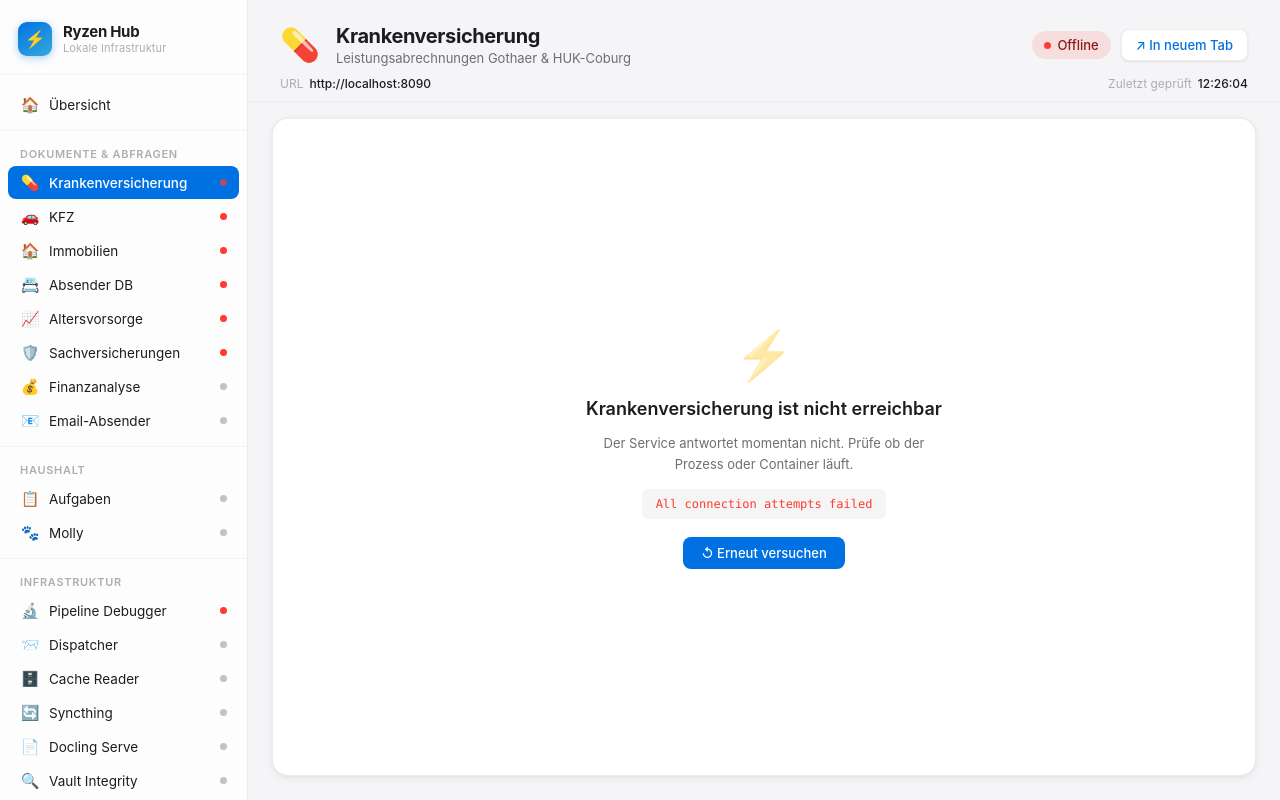
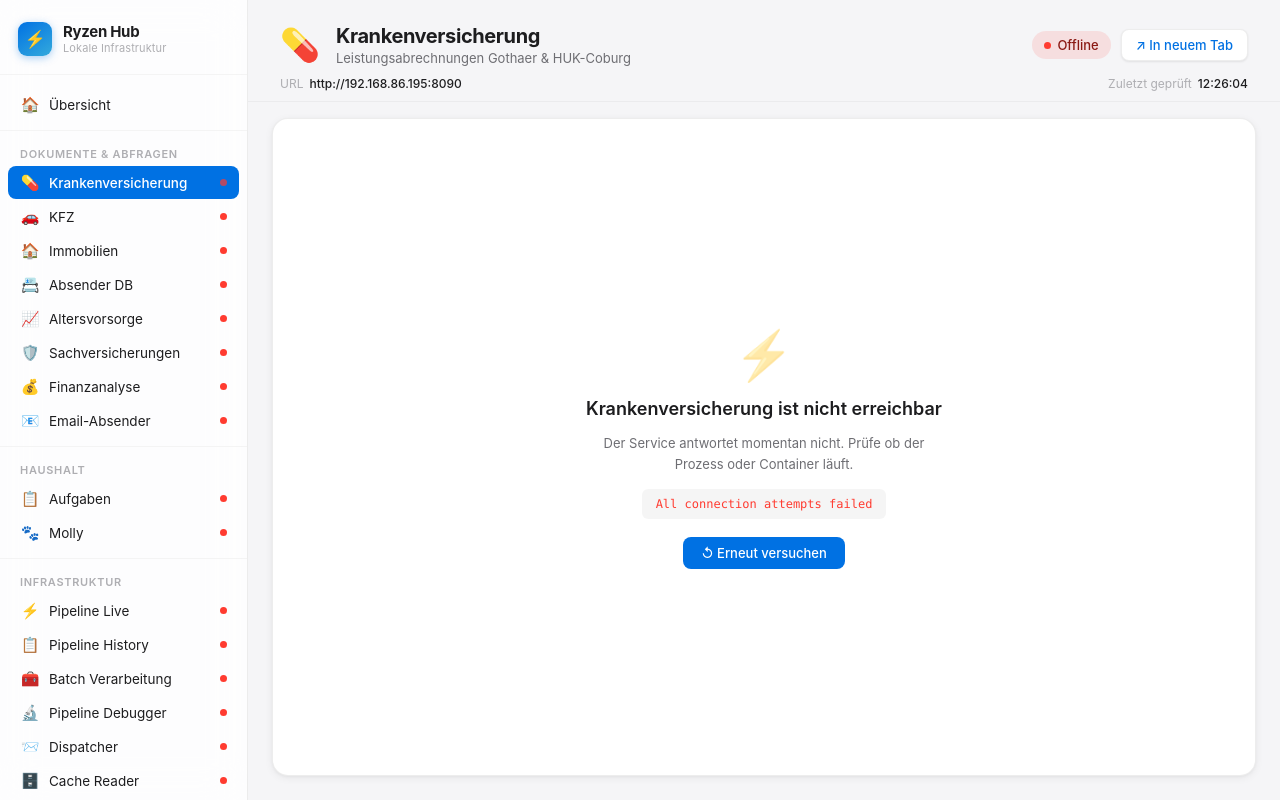
Before and after one commit to reinhard888ByDesign/ryzen-hub, a FastAPI app: page /service/kv in a window 1280 px wide. Run offline with FastAPI, Linux system fonts and the light colour scheme; data that the repository does not hold is empty.

Commit message:
Hub: localhost → 192.168.86.195, neue Services, Molly-Port 8081
- Alle Service-URLs von localhost auf statische IP umgestellt
- Neue Services: Pipeline Live, Pipeline History, Batch Verarbeitung
- Open WebUI: iframe deaktiviert (direkter Link)
- Molly: Port 8080 → 8081 (Open WebUI belegt 8080)
- Karten & Service-Page öffnen direkt (target=_blank statt iframe)
- Mobile-Erkennung vereinfacht

Co-Authored-By: Claude <noreply@anthropic.com>

```diff
--- a/app.py
+++ b/app.py
@@ -14,6 +14,7 @@ from urllib.parse import urljoin
 import re
 
 SKILLS = Path("/home/reinhard/.claude/skills")
+RYZEN_IP = "192.168.86.195"
 
 
 def is_mobile_device(user_agent: str) -> bool:
@@ -46,7 +47,7 @@ class Service:
 
 REGISTRY: list[Service] = [
     Service(
-        id="kv", name="Krankenversicherung", url="http://localhost:8090",
+        id="kv", name="Krankenversicherung", url="http://192.168.86.195:8090",
         category="Dokumente & Abfragen", icon="💊",
         description="Leistungsabrechnungen Gothaer & HUK-Coburg",
         db_path=str(SKILLS / "leistungsabrechnung/kk_leistungen.db"),
@@ -54,7 +55,7 @@ REGISTRY: list[Service] = [
         db_label="Abrechnungen",
     ),
     Service(
-        id="kfz", name="KFZ", url="http://localhost:8094",
+        id="kfz", name="KFZ", url="http://192.168.86.195:8094",
         category="Dokumente & Abfragen", icon="🚗",
         description="Fahrzeuge, Versicherungen & Schäden",
         db_path=str(SKILLS / "kfz/kfz.db"),
@@ -62,7 +63,7 @@ REGISTRY: list[Service] = [
         db_label="Fahrzeuge",
     ),
     Service(
-        id="immobilien", name="Immobilien", url="http://localhost:8091",
+        id="immobilien", name="Immobilien", url="http://192.168.86.195:8091",
         category="Dokumente & Abfragen", icon="🏠",
         description="Eigene und vermietete Objekte",
         db_path=str(SKILLS / "immobilien/immobilien.db"),
@@ -70,19 +71,37 @@ REGISTRY: list[Service] = [
         db_label="Aktive Objekte",
     ),
     Service(
-        id="absender", name="Absender DB", url="http://localhost:8765",
+        id="absender", name="Absender DB", url="http://192.168.86.195:8765",
         category="Dokumente & Abfragen", icon="📇",
         description="Absender-Konfiguration: Kategorie & Adressat-Zuordnung",
         iframe_path="/absender",
     ),
     Service(
-        id="pipeline-debug", name="Pipeline Debugger", url="http://localhost:8765",
+        id="pipeline", name="Pipeline Live", url="http://192.168.86.195:8765/pipeline",
+        category="Infrastruktur", icon="⚡",
+        description="Live-Ansicht: Dokument-Verarbeitung in Echtzeit",
+        iframe_path="",
+    ),
+    Service(
+        id="pipeline-history", name="Pipeline History", url="http://192.168.86.195:8765/pipeline/history",
+        category="Infrastruktur", icon="📋",
+        description="Letzte 50 Verarbeitungen: Zeit, Kategorie, Status",
+        iframe_path="",
+    ),
+    Service(
+        id="batch", name="Batch Verarbeitung", url="http://192.168.86.195:8765/batch",
+        category="Infrastruktur", icon="🧰",
+        description="Batch-Rescan: PDFs neu OCR-scannen & klassifizieren",
+        iframe_path="",
+    ),
+    Service(
+        id="pipeline-debug", name="Pipeline Debugger", url="http://192.168.86.195:8765",
         category="Infrastruktur", icon="🔬",
         description="PDF-Upload: Pipeline simulieren, Override-Kaskade prüfen",
         iframe_path="/pipeline-debug",
     ),
     Service(
-        id="altersvorsorge", name="Altersvorsorge", url="http://localhost:8092",
+        id="altersvorsorge", name="Altersvorsorge", url="http://192.168.86.195:8092",
         category="Dokumente & Abfragen", icon="📈",
         description="Standmitteilungen & Rentenverträge",
         db_path=str(SKILLS / "altersvorsorge/altersvorsorge.db"),
@@ -90,7 +109,7 @@ REGISTRY: list[Service] = [
         db_label="Aktive Verträge",
     ),
     Service(
-        id="sachversicherungen", name="Sachversicherungen", url="http://localhost:8093",
+        id="sachversicherungen", name="Sachversicherungen", url="http://192.168.86.195:8093",
         category="Dokumente & Abfragen", icon="🛡️",
         description="Hausrat, Haftpflicht, Wohngebäude, Rechtsschutz",
         db_path=str(SKILLS / "sachversicherungen/sachversicherungen.db"),
@@ -98,7 +117,7 @@ REGISTRY: list[Service] = [
         db_label="Aktive Verträge",
     ),
     Service(
-        id="finanzanalyse", name="Finanzanalyse", url="http://localhost:8097",
+        id="finanzanalyse", name="Finanzanalyse", url="http://192.168.86.195:8097",
         category="Dokumente & Abfragen", icon="💰",
         description="Finanzanalyse — Transaktionen aus CSV-Import",
         health_path="/api/summary.json",
@@ -107,7 +126,7 @@ REGISTRY: list[Service] = [
         db_label="Netto-Saldo",
     ),
     Service(
-        id="aufgaben", name="Aufgaben", url="http://localhost:8096",
+        id="aufgaben", name="Aufgaben", url="http://192.168.86.195:8096",
         category="Haushalt", icon="📋",
         description="Aufgaben-Verwaltung — Anlegen, Bearbeiten, Erledigen",
         db_path="/home/reinhard/aufgaben/aufgaben.db",
@@ -115,47 +134,48 @@ REGISTRY: list[Service] = [
         db_label="Offen",
     ),
     Service(
-        id="molly", name="Molly", url="http://localhost:8080",
+        id="molly", name="Molly", url="http://192.168.86.195:8081",
         category="Haushalt", icon="🐾",
         description="Medikationsplan — Arthrose & Ohrentzündung, Librela-Tracking",
     ),
     Service(
-        id="wilson-senders", name="Email-Absender", url="http://localhost:8771",
+        id="wilson-senders", name="Email-Absender", url="http://192.168.86.195:8771",
         category="Dokumente & Abfragen", icon="📧",
         description="Wilson Email-Absenderverwaltung & Kontaktdatenbank",
     ),
     Service(
-        id="dispatcher", name="Dispatcher", url="http://localhost:8765",
+        id="dispatcher", name="Dispatcher", url="http://192.168.86.195:8765",
         category="Infrastruktur", icon="📨",
         description="Dokument-Dispatcher & Klassifikations-Pipeline",
         health_path="/api/health",
     ),
     Service(
-        id="cache-reader", name="Cache Reader", url="http://localhost:8501",
+        id="cache-reader", name="Cache Reader", url="http://192.168.86.195:8501",
         category="Infrastruktur", icon="🗄️",
         description="Docling Workflow Cache-Viewer",
         health_path="/health",
     ),
     Service(
-        id="syncthing", name="Syncthing", url="http://localhost:8384",
+        id="syncthing", name="Syncthing", url="http://192.168.86.195:8384",
         category="Infrastruktur", icon="🔄",
         description="Datei-Synchronisation",
         health_path="/rest/noauth/health",
     ),
     Service(
-        id="docling", name="Docling Serve", url="http://localhost:5001",
+        id="docling", name="Docling Serve", url="http://192.168.86.195:5001",
         category="Infrastruktur", icon="📄",
         description="PDF-Konvertierungs-API",
         health_path="/health",
         iframe_path="/docs",
     ),
     Service(
-        id="open-webui", name="Open WebUI", url="http://localhost:3000",
+        id="open-webui", name="Open WebUI", url="http://192.168.86.195:3000",
         category="KI", icon="🤖",
         description="LLM-Chat-Interface (Ollama / Claude)",
+        iframe_path="",
     ),
     Service(
-        id="ollama", name="Ollama", url="http://localhost:11434",
+        id="ollama", name="Ollama", url="http://192.168.86.195:11434",
         category="KI", icon="🧠",
         description="Lokale LLM-Inference (ROCm / AMD)",
         health_path="/api/tags",
@@ -167,7 +187,7 @@ REGISTRY: list[Service] = [
         health_path="/health",
     ),
     Service(
-        id="vault-integrity", name="Vault Integrity", url="http://localhost:8099",
+        id="vault-integrity", name="Vault Integrity", url="http://192.168.86.195:8099",
         category="Infrastruktur", icon="🔍",
         description="Vault-Integritäts-Check — 6 Phasen: Duplikate, Links, Frontmatter, Kategorien, App-Routing, Inbox",
         health_path="/api/status",
--- a/templates/base.html
+++ b/templates/base.html
@@ -592,12 +592,21 @@
     <div class="nav-section">
       <div class="nav-label">{{ category }}</div>
       {% for svc in services %}
+      {% if svc.iframe_path == '' %}
+      <a href="{{ svc.url }}" target="_blank" rel="noopener"
+         class="nav-item">
+        <span class="nav-icon">{{ svc.icon }}</span>
+        <span class="nav-name">{{ svc.name }}</span>
+        <span class="nav-dot dot-{{ svc.status }}" data-dot="{{ svc.id }}"></span>
+      </a>
+      {% else %}
       <a href="/service/{{ svc.id }}"
          class="nav-item {% if active == svc.id %}active{% endif %}">
         <span class="nav-icon">{{ svc.icon }}</span>
         <span class="nav-name">{{ svc.name }}</span>
         <span class="nav-dot dot-{{ svc.status }}" data-dot="{{ svc.id }}"></span>
       </a>
+      {% endif %}
       {% endfor %}
     </div>
     {% endfor %}
--- a/templates/index.html
+++ b/templates/index.html
@@ -144,7 +144,7 @@
   <div class="section-header">{{ category }}</div>
   <div class="cards">
     {% for svc in services %}
-    <a href="/service/{{ svc.id }}" class="card {% if not svc.stat_value %}card-no-stat{% endif %}">
+    <a href="{{ svc.url }}" target="_blank" rel="noopener" class="card {% if not svc.stat_value %}card-no-stat{% endif %}">
       <div class="card-top">
         <div class="card-icon">{{ svc.icon }}</div>
         <div class="card-status-badge {{ 'badge-' + svc.status }}" data-badge="{{ svc.id }}">
--- a/templates/service.html
+++ b/templates/service.html
@@ -268,23 +268,16 @@
         {% endif %}
         <a href="/service/{{ svc.id }}" class="btn-retry">↺ Erneut versuchen</a>
       </div>
-      {% elif is_mobile %}
+      {% else %}
       <div class="mobile-direct-link">
         <div class="mobile-direct-icon">{{ svc.icon }}</div>
         <div class="mobile-direct-info">
-          {{ svc.name }} wird auf dem iPhone in einem eigenen Tab geöffnet —
-          die eingebettete Darstellung ist auf iOS eingeschränkt.
+          {{ svc.name }} wird in einem eigenen Tab geöffnet.
         </div>
         <a href="{{ svc.url }}" target="_blank" class="mobile-direct-btn">
           🚀 {{ svc.name }} öffnen ↗
         </a>
       </div>
-      {% else %}
-      <iframe src="{{ iframe_url }}"
-              title="{{ svc.name }}"
-              loading="lazy"
-              sandbox="allow-same-origin allow-scripts allow-forms allow-popups allow-modals allow-downloads allow-popups-to-escape-sandbox">
-      </iframe>
       {% endif %}
     </div>
   </div>
```
